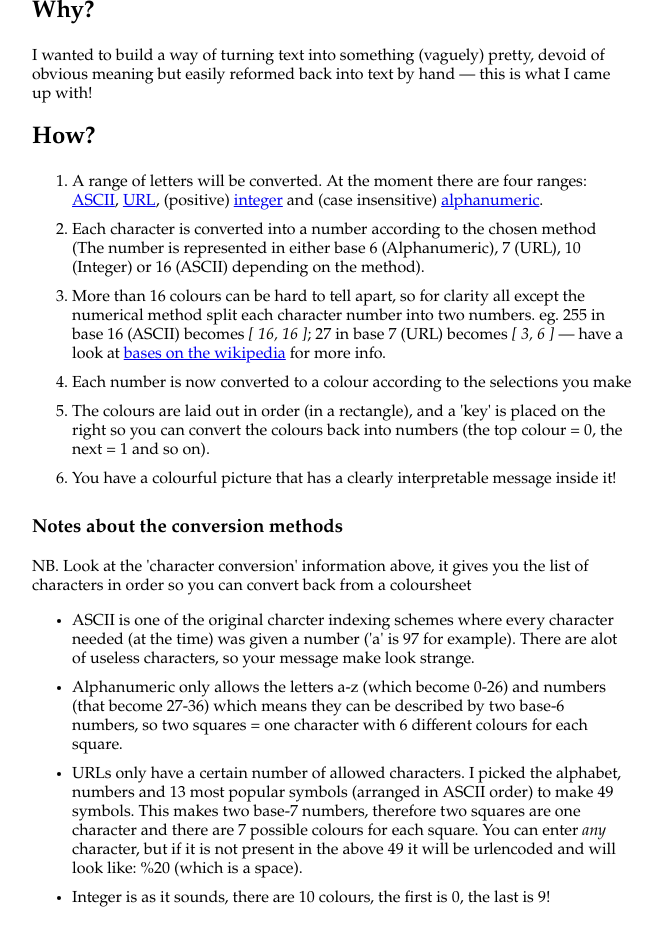
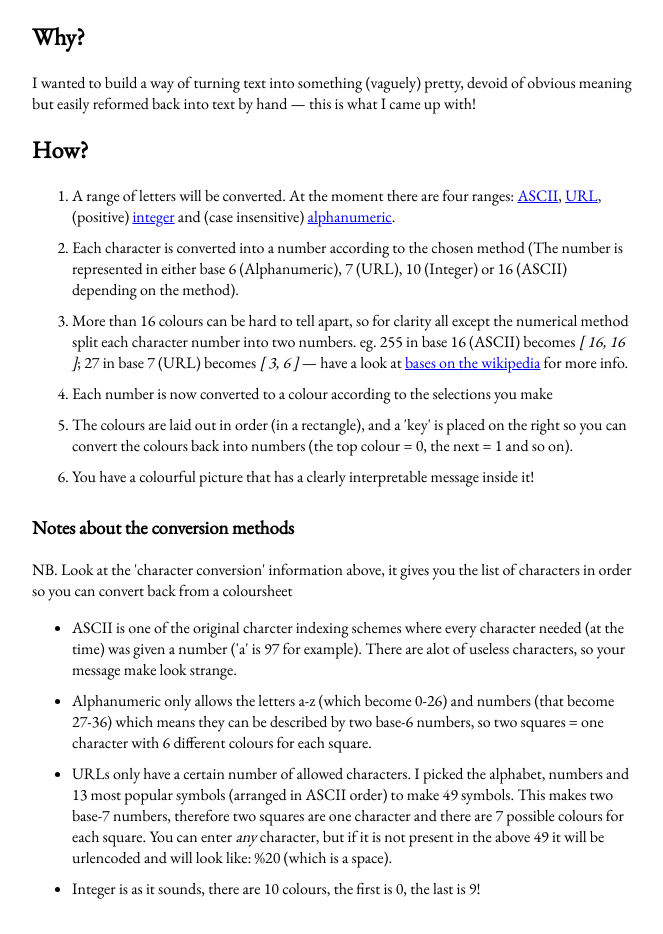
Before and after one commit to jphastings/ColourFul, a PHP site: page /?phrase=1 in a window 1280 px wide. Shown: the part 371-1305 px from the top of the page, without its empty margins (308-971 px from the left). After the commit the page ends 1270 px from the top, so only its background shows below. Run offline with PHP 8.4, Linux system fonts and the light colour scheme; data that the repository does not hold is empty.

Commit message:
GARAMOND

```diff
--- a/index.php
+++ b/index.php
@@ -8,9 +8,10 @@ $methods = array("ASCII","Alphanumeric","URL","Integer");
 <html>
 <head>
 <title>ColourFul Encoder</title>
+<link rel="stylesheet" type="text/css" href="//fonts.googleapis.com/css?family=EB+Garamond" />
 <style>
 body {
-    font-family: garamond;
+    font-family: 'EB Garamond';
 
 }
 .left {
```
